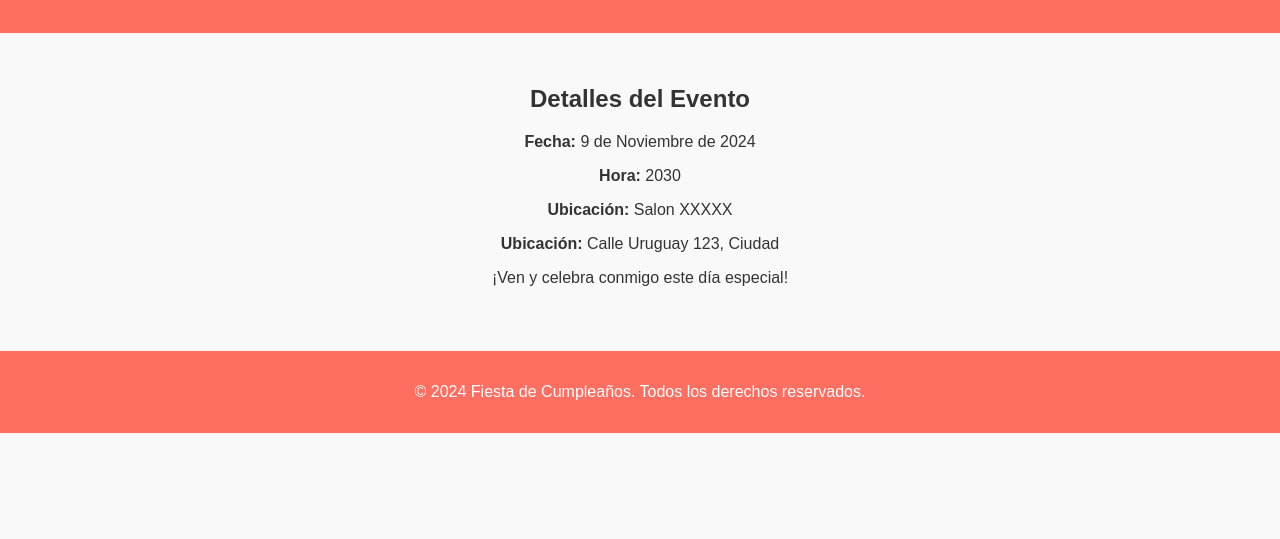
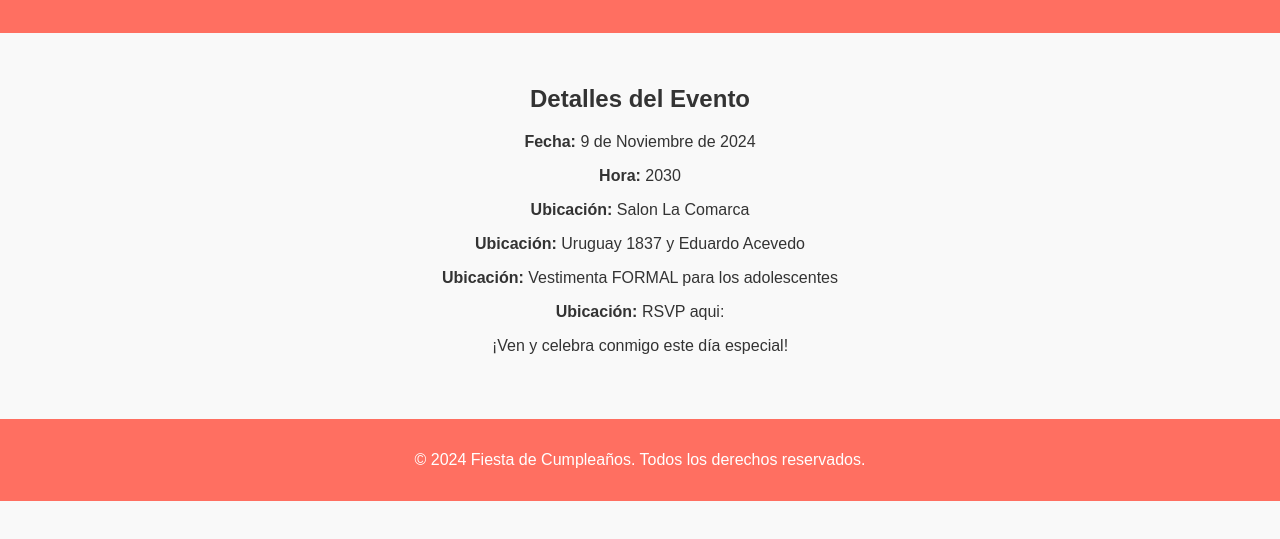
Before and after one commit to marcelFernandez23/xvgael, a plain HTML site: page index.html in a window 1280 px wide. Shown: the part 111-650 px from the top of the page. Drawn offline with Linux system fonts and the light colour scheme.

Commit message:
Update index.html

```diff
--- a/index.html
+++ b/index.html
@@ -16,8 +16,10 @@
             <h2>Detalles del Evento</h2>
             <p><strong>Fecha:</strong> 9 de Noviembre de 2024</p>
             <p><strong>Hora:</strong> 2030</p>
-            <p><strong>Ubicación:</strong> Salon XXXXX</p>
-            <p><strong>Ubicación:</strong> Calle Uruguay 123, Ciudad</p>
+            <p><strong>Ubicación:</strong> Salon La Comarca</p>
+            <p><strong>Ubicación:</strong> Uruguay 1837 y Eduardo Acevedo</p>
+            <p><strong>Ubicación:</strong> Vestimenta FORMAL para los adolescentes</p>
+            <p><strong>Ubicación:</strong> RSVP aqui:</p>
             <p>¡Ven y celebra conmigo este día especial!</p>
         </section>
     </main>
```
